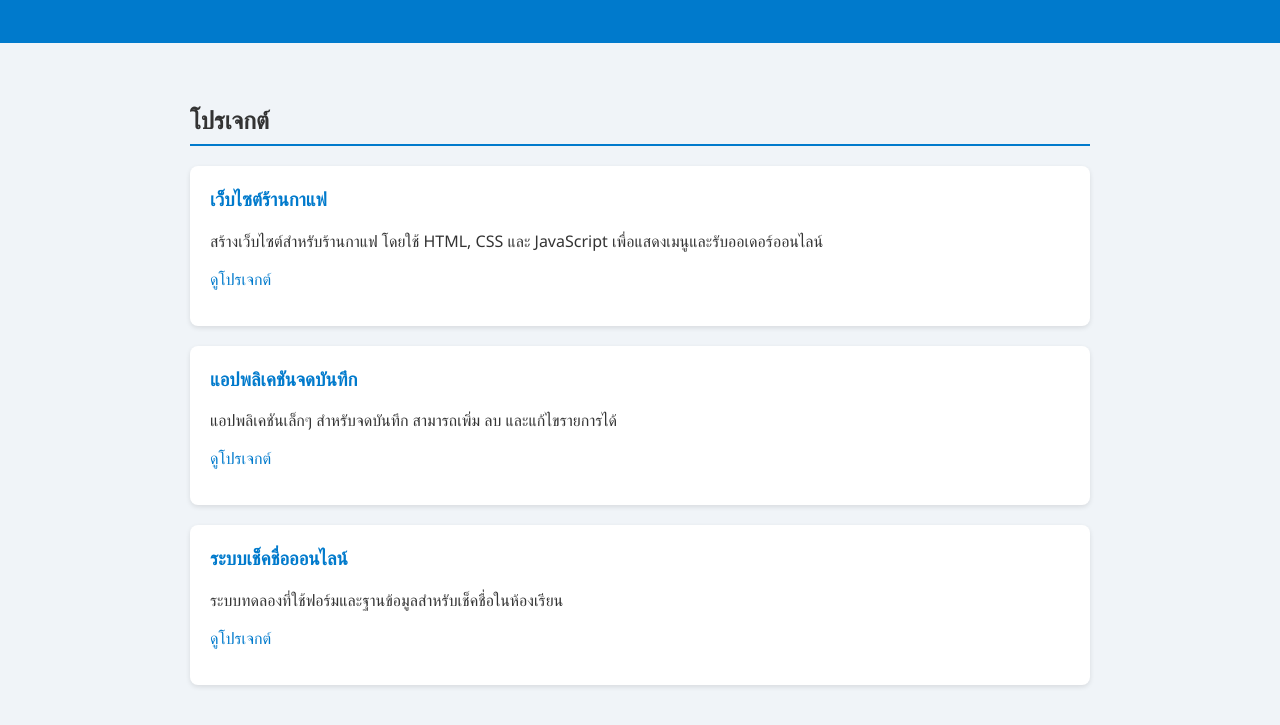
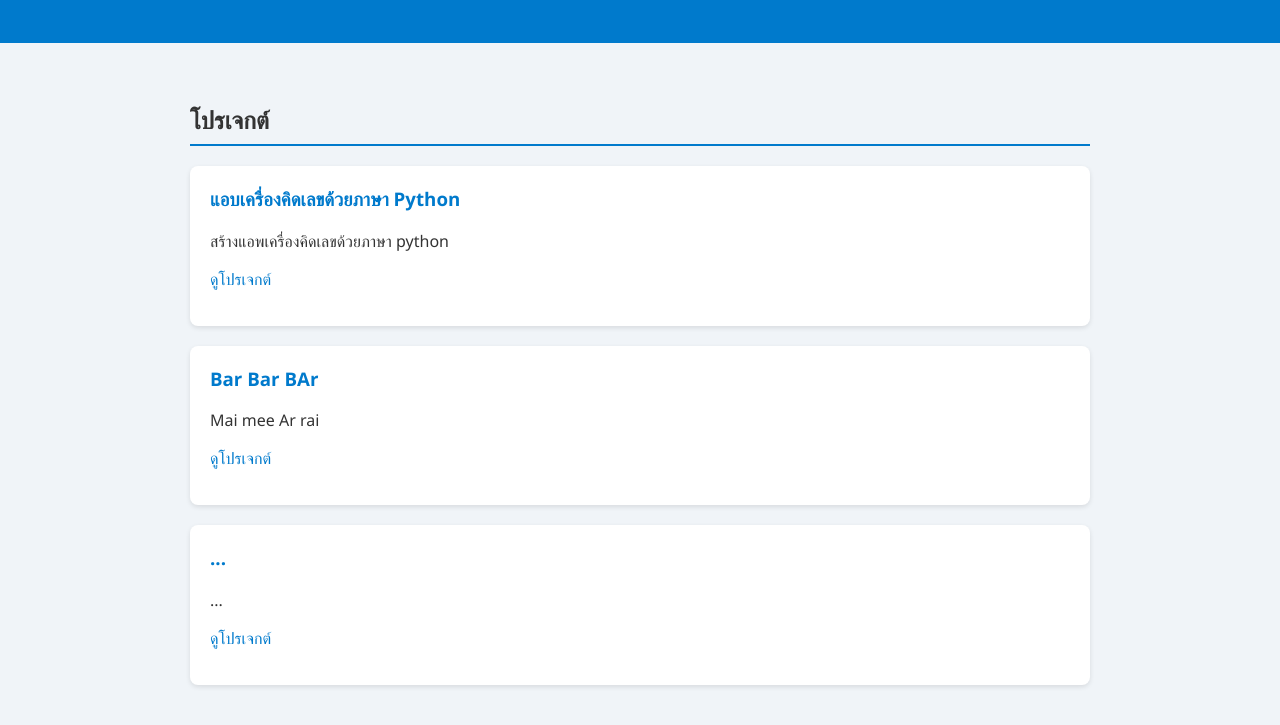
Before and after one commit to Poohgggzaza12/my-portfolio, a plain HTML site: page index.html in a window 1280 px wide. Shown: the part 141-866 px from the top of the page. Drawn offline with Linux system fonts and the light colour scheme.

Commit message:
Update index.html

```diff
--- a/index.html
+++ b/index.html
@@ -58,20 +58,20 @@
     <h2>โปรเจกต์</h2>
 
     <div class="project">
-      <h3>เว็บไซต์ร้านกาแฟ</h3>
-      <p>สร้างเว็บไซต์สำหรับร้านกาแฟ โดยใช้ HTML, CSS และ JavaScript เพื่อแสดงเมนูและรับออเดอร์ออนไลน์</p>
+      <h3>แอบเครื่องคิดเลขด้วยภาษา Python</h3>
+      <p>สร้างแอพเครื่องคิดเลขด้วยภาษา python</p>
       <p><a href="#">ดูโปรเจกต์</a></p>
     </div>
 
     <div class="project">
-      <h3>แอปพลิเคชันจดบันทึก</h3>
-      <p>แอปพลิเคชันเล็กๆ สำหรับจดบันทึก สามารถเพิ่ม ลบ และแก้ไขรายการได้</p>
+      <h3>Bar Bar BAr</h3>
+      <p>Mai mee Ar rai</p>
       <p><a href="#">ดูโปรเจกต์</a></p>
     </div>
 
     <div class="project">
-      <h3>ระบบเช็คชื่อออนไลน์</h3>
-      <p>ระบบทดลองที่ใช้ฟอร์มและฐานข้อมูลสำหรับเช็คชื่อในห้องเรียน</p>
+      <h3>...</h3>
+      <p>...</p>
       <p><a href="#">ดูโปรเจกต์</a></p>
     </div>
   </main>
```
